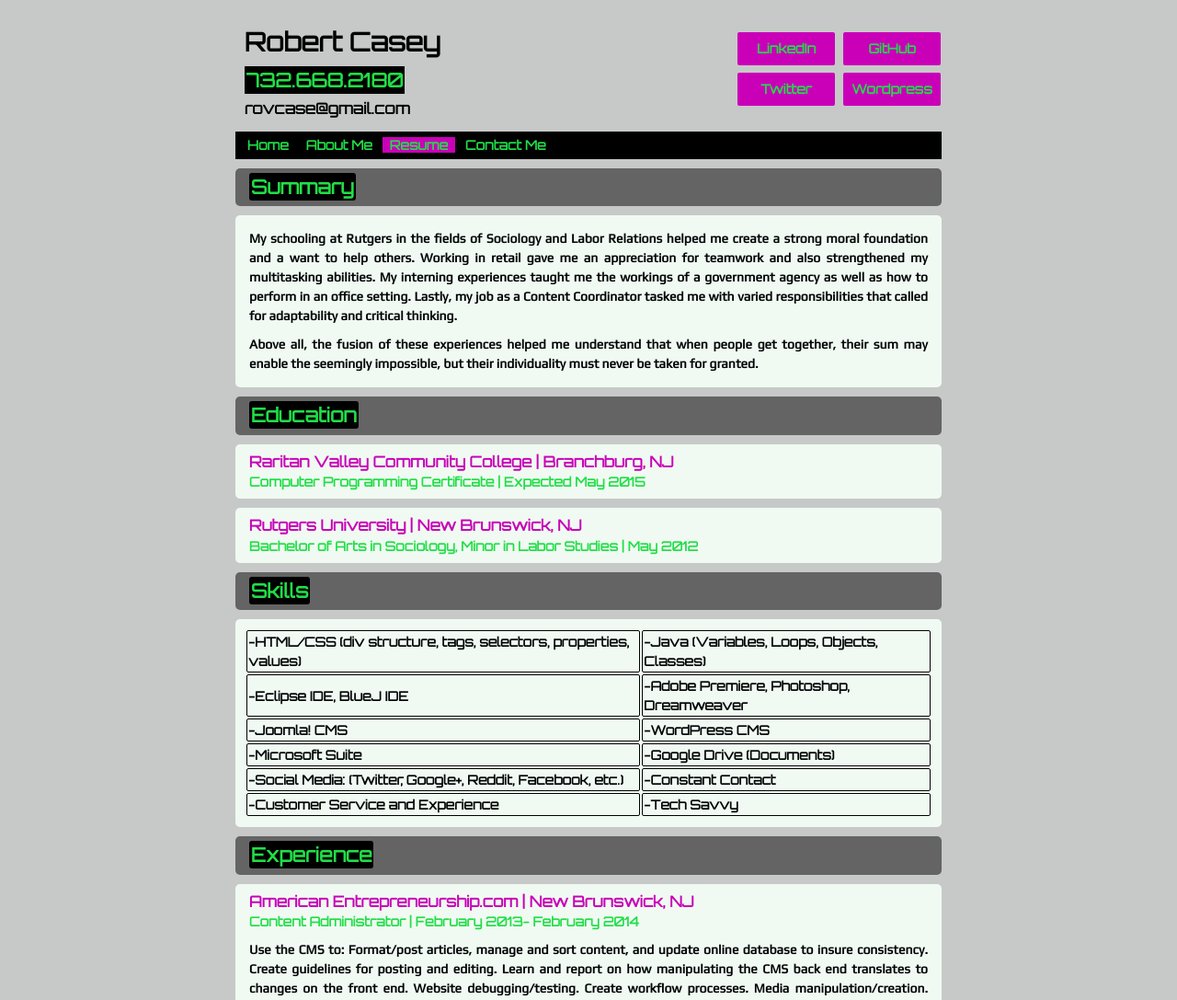
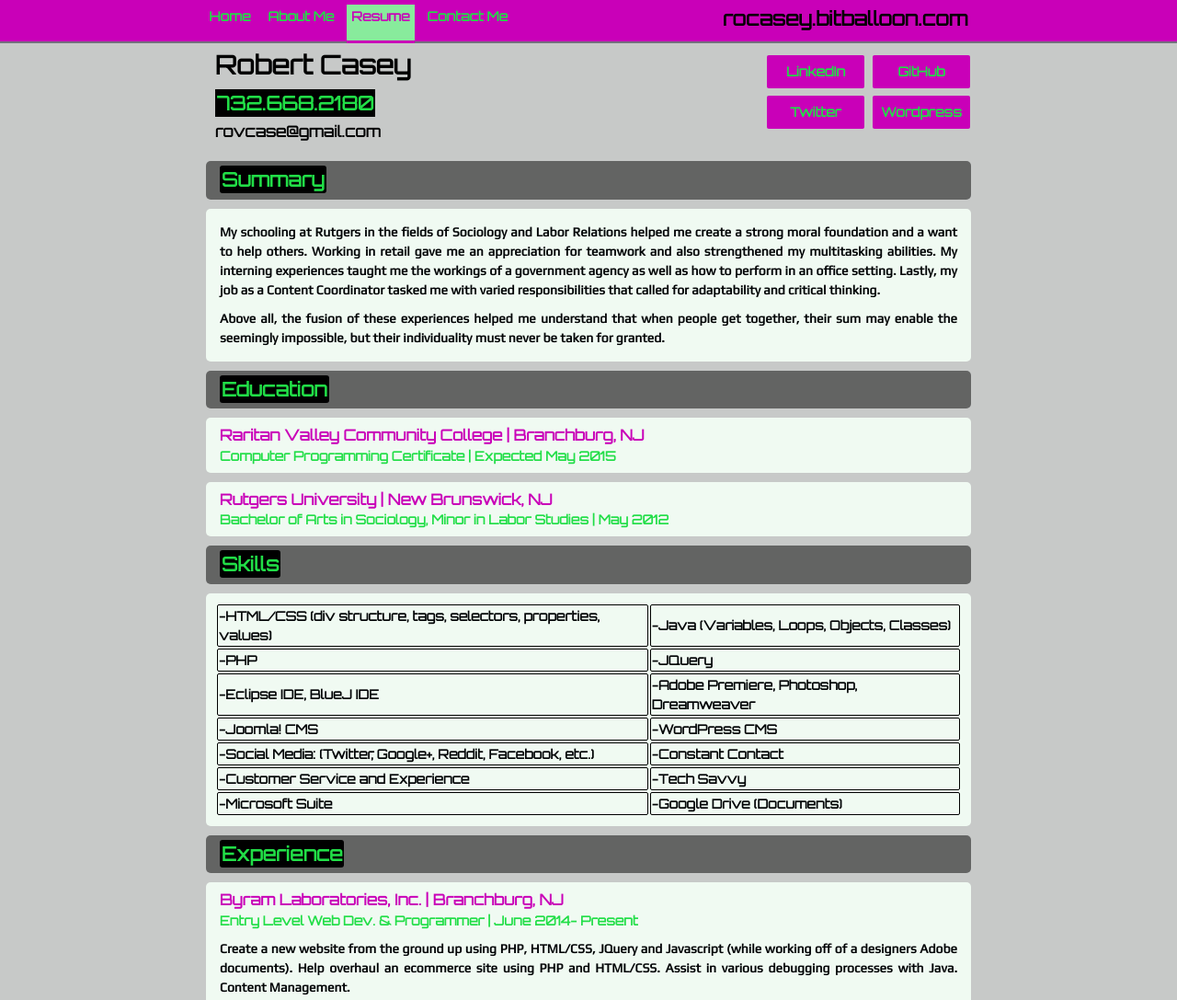
Before and after one commit to purgingomen/PersonalWebsite, a plain HTML site: page Personal_Website/resume.html in a window 1280 px wide. Shown: the top 1087 px of the page at 92% size. Drawn offline with Linux system fonts and the light colour scheme.

Commit message:
Update to nav
update to nav and resume

```diff
--- a/Personal_Website/personal_site_stylesheet.css
+++ b/Personal_Website/personal_site_stylesheet.css
@@ -8,6 +8,8 @@ body {
 	font-family: 'Orbitron', 'sans-serif', Arial, 'Lucida Sans Unicode';
 	line-height: 1.5;
 	text-align: left;
+	margin: 0;
+	min-width: 1000px;
 }
 
 a {
@@ -19,11 +21,11 @@ ul {
 }
 
 .body {
-	margin: 10px auto;
-	width: 60%;
+	margin: 0 auto 10px auto;
+	width: 65%;
 	min-width: 513px;
 	clear: both;
-	padding: 10px;
+	padding: 45px 0 0 0;
 }
 h1 {
 	margin: 5px 10px;
@@ -54,6 +56,10 @@ li {
 	margin: 2.5px;
 	font-weight: bold;
 	color: #21DE47;
+}
+.floater {
+	float: left;
+	display: inline-block;
 }
 .main-header {
 	margin: 0px;
@@ -103,26 +109,41 @@ li {
 	position: relative;
 	height: 30%;
 	width: 100%;
-
 }
-nav {
+/** THIS IS FOR IMPLEMENTING A NEW NAV BAR 6-13-2014 **/
+.scroll-nav {
 	width: 100%;
-	height: 30px;
+	height: 45px;
+	min-width: 1000px;
+	position: fixed;
+	z-index: 1;
+	background-color: #C900B8;
+	padding: 0;
+	margin: 0;
+	border-bottom: 2px rgba(33, 222, 71, .5) solid;
+}
+.scroll-nav ul {
+	float: left;
 	position: relative;
-	background: black;
+	left: 17%;
+	min-width: 50%;
 }
-nav ul {
-	padding-left: 3px;
-}
-nav ul li {
+.scroll-nav ul li {
+	height: 35px;
 	display: inline-block;
 	padding: 2px 5px;
 }
-
-nav ul a:hover, nav ul a:active, .active {
-	background: #C900B8;
+.scroll-nav ul li:hover, .activeli {
+	border-bottom: 3px #C900B8 solid;
+	background-color: #88EB9C;
+	color: #C900B8;
 }
-
+.scroll-nav .floater {
+	position: relative;
+	float: right;
+	right: 17%;
+}
+/** ---------------------------------------------**/
 .content-div {
 	margin: 10px 0px;
 	background: #F0FAF2;
@@ -178,6 +199,10 @@ nav ul a:hover, nav ul a:active, .active {
 	border: 1px solid black;
 	border-radius: 2px;
 }
+.divider-bar {
+	color: white;
+}
+
 #welcome-message {
 	background: rgba(33, 222, 71, .5);
 	background-image: url(me.jpeg);
@@ -214,3 +239,15 @@ input[type="submit"]:active {
 	background: -moz-linear-gradient(rgba(33, 222, 71, .5), white);
 	background: linear-gradient(rgba(33, 222, 71, .5), white);
 }
+
+/* Landscape phones and down */
+@media (max-width: 480px) { ... }
+
+/* Landscape phone to portrait tablet */
+@media (max-width: 767px) { ... }
+
+/* Portrait tablet to landscape and desktop */
+@media (min-width: 768px) and (max-width: 979px) { ... }
+
+/* Large desktop */
+@media (min-width: 1200px) { ... }
--- a/Personal_Website/resume.html
+++ b/Personal_Website/resume.html
@@ -7,7 +7,17 @@
 	<link href='http://fonts.googleapis.com/css?family=Play' rel='stylesheet' type='text/css'>
 	<link href="personal_site_stylesheet.css" rel="stylesheet" type="text/css">
 </head>
-<body class="body">
+<body>
+<nav class="scroll-nav">
+	<div class="floater"><a href="index.html"><h1>rocasey.bitballoon.com</h1></a></div>
+	<ul>
+		<a href="index.html"><li>Home</li></a>
+		<a href="about_me.html"><li>About Me</li></a>
+		<a href="resume.html"><li class="activeli">Resume</li></a>
+		<a href="contact_me.html"><li>Contact Me</li></a>
+	</ul>
+</nav>
+<div class="body">
 	<header class="main-header">
 		<div class="contact-info">
 			<h1><a href="index.html">Robert Casey</a></h1>
@@ -31,14 +41,6 @@
 			</div>
 		</div>
 	</header>
-	<nav class="main-nav">
-			<ul>
-				<a href="index.html"><li>Home</li></a>
-				<a href="about_me.html"><li>About Me</li></a>
-				<a href="resume.html" class="active"><li>Resume</li></a>
-				<a href="contact_me.html"><li>Contact Me</li></a>
-			</ul>
-	</nav>
 	<content class="main-content">
 		<div class="content-div2" id="summary-title">
 		<h2>Summary</h2>
@@ -67,16 +69,16 @@
 				<td>-Java (Variables, Loops, Objects, Classes)</td>
 			</tr>
 			<tr>
+				<td>-PHP</td>
+				<td>-JQuery</td>
+			</tr>
+			<tr>
 				<td>-Eclipse IDE, BlueJ IDE</td>
 				<td>-Adobe Premiere, Photoshop, Dreamweaver</td>
 			</tr>
 			<tr>
 				<td>-Joomla! CMS</td>
 				<td>-WordPress CMS</td>
-			</tr>
-			<tr>
-				<td>-Microsoft Suite</td>
-				<td>-Google Drive (Documents)</td>
 			</tr>
 			<tr>
 				<td>-Social Media: (Twitter, Google+, Reddit, Facebook, etc.)</td>
@@ -86,39 +88,44 @@
 				<td>-Customer Service and Experience</td>
 				<td>-Tech Savvy</td>
 			</tr>
+
+			<tr>
+				<td>-Microsoft Suite</td>
+				<td>-Google Drive (Documents)</td>
+			</tr>
 		</table>
 	</div>
 	<div class="content-div2" id="experience-title">
 		<h2>Experience</h2>
 	</div>
 	<div class="content-div" id="exp1">
+		<h3>Byram Laboratories, Inc. | Branchburg, NJ</h3>
+		<h4>Entry Level Web Dev. & Programmer | June 2014- Present</h4>
+		<p>Create a new website from the ground up using PHP, HTML/CSS, JQuery and Javascript (while working off of a designers Adobe documents). Help overhaul an ecommerce site using PHP and HTML/CSS. Assist in various debugging processes with Java. Content Management. </p>
+	</div>
+	<div class="content-div" id="exp2">
 		<h3>American Entrepreneurship.com | New Brunswick, NJ</h3>
 		<h4>Content Administrator | February 2013- February 2014</h4>
 		<p>Use the CMS to: Format/post articles, manage and sort content, and update online database to insure consistency. Create guidelines for posting and editing. Learn and report on how manipulating the CMS back end translates to changes on the front end. Website debugging/testing. Create workflow processes. Media manipulation/creation. Conduct outreach in order to establish content and informational partnerships. Social media (Twitter, LinkedIn and Facebook via Hootsuite).</p>
 	</div>
-	<div class="content-div" id="exp2">
+	<div class="content-div" id="exp3">
 		<h3>Service Employees International Union (SEIU) Local 1199 | Iselin, NJ</h3>
 		<h4>Political Intern | January 2013- April 2013</h4>
 		<p>Assist in organizing events. Conduct research on different organizations to form collaborations. Collect, maintain and enter data. Confirmation calls. Attend Rallies/Events. Create and send mass e-mails. Observe “shift changes” where I got the privilege of talking to members about workplace problems and their possible solutions.</p>
 	</div>
-	<div class="content-div" id="exp3">
+	<div class="content-div" id="exp4">
 		<h3>New Jersey Division of Consumer Affairs | Newark, NJ</h3>
 		<h4>Internship | Summer 2012</h4>
 		<p>Attend Board meetings. Conduct research and write up reports that include confidential information. Collect, maintain and enter data. Create flow charts. Draft letters. Draft public documents (“Minutes”).</p>
 	</div>
-	<div class="content-div" id="exp4">
+	<div class="content-div" id="exp5">
 		<h3>Target Corporation | Bridgewater, NJ</h3>
 		<h4>Electronics Sales Associate | June 2006- December 2012</h4>
 		<p>Sales. Customer service. Inform potential customers on product features. Maintain product knowledge of a highly evolving market. Set up installation pieces.</p>
 	</div>
 	</content>
-	<footer class="footer">
-		<ul>
-			<a href="index.html"><li>Home</li></a>
-			<a href="about_me.html"><li>About Me</li></a>
-			<a href="resume.html"><li>Resume</li></a>
-			<a href="contact_me.html"><li>Contact Me</li></a>
-		</ul>
+	<footer>
 	</footer>
+</div>
 </body>
 </html>
```
Also changed, not shown: Personal_Website/about_me.html (+13 -16 lines), Personal_Website/contact_me.html (+13 -16 lines), Personal_Website/index.html (+15 -20 lines).
